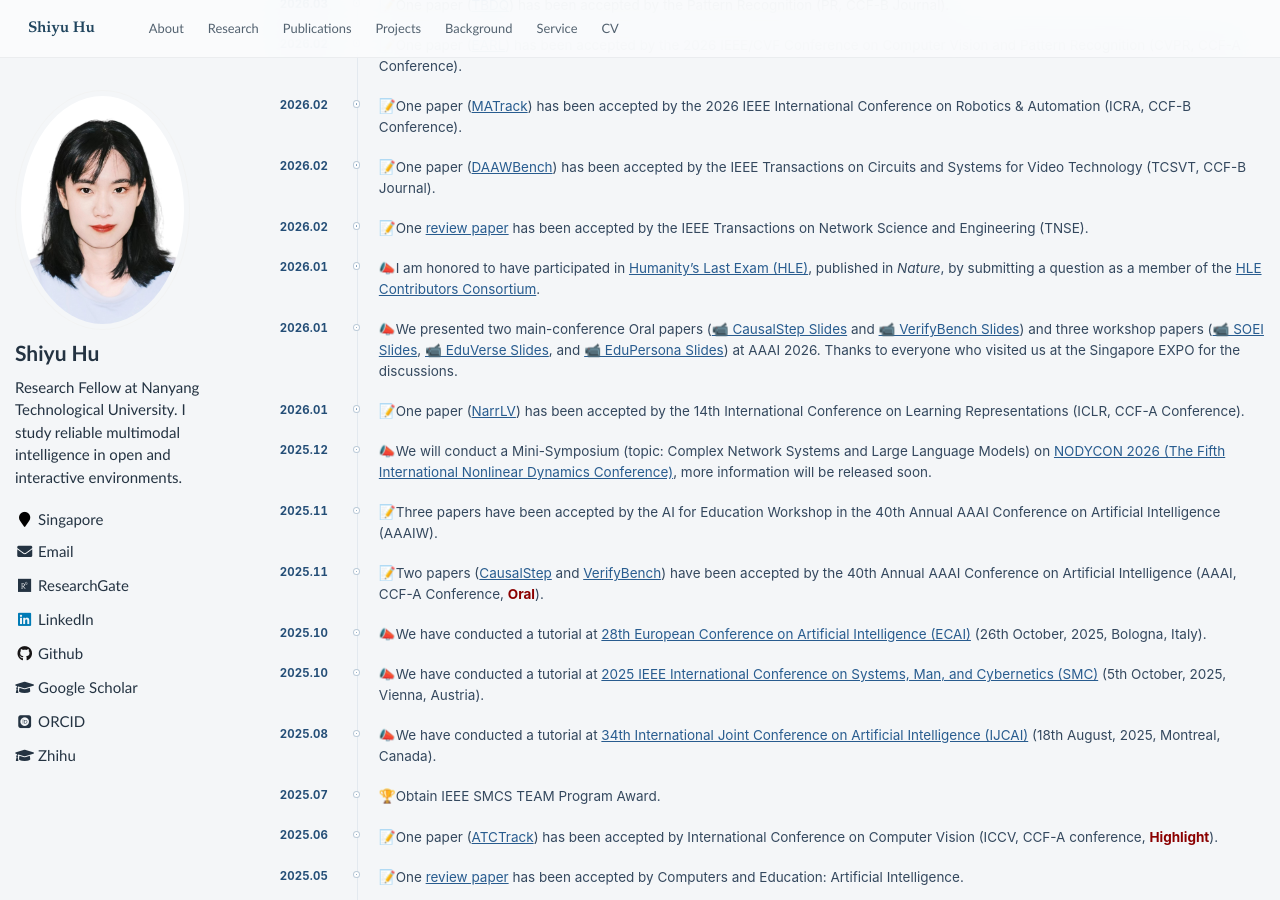
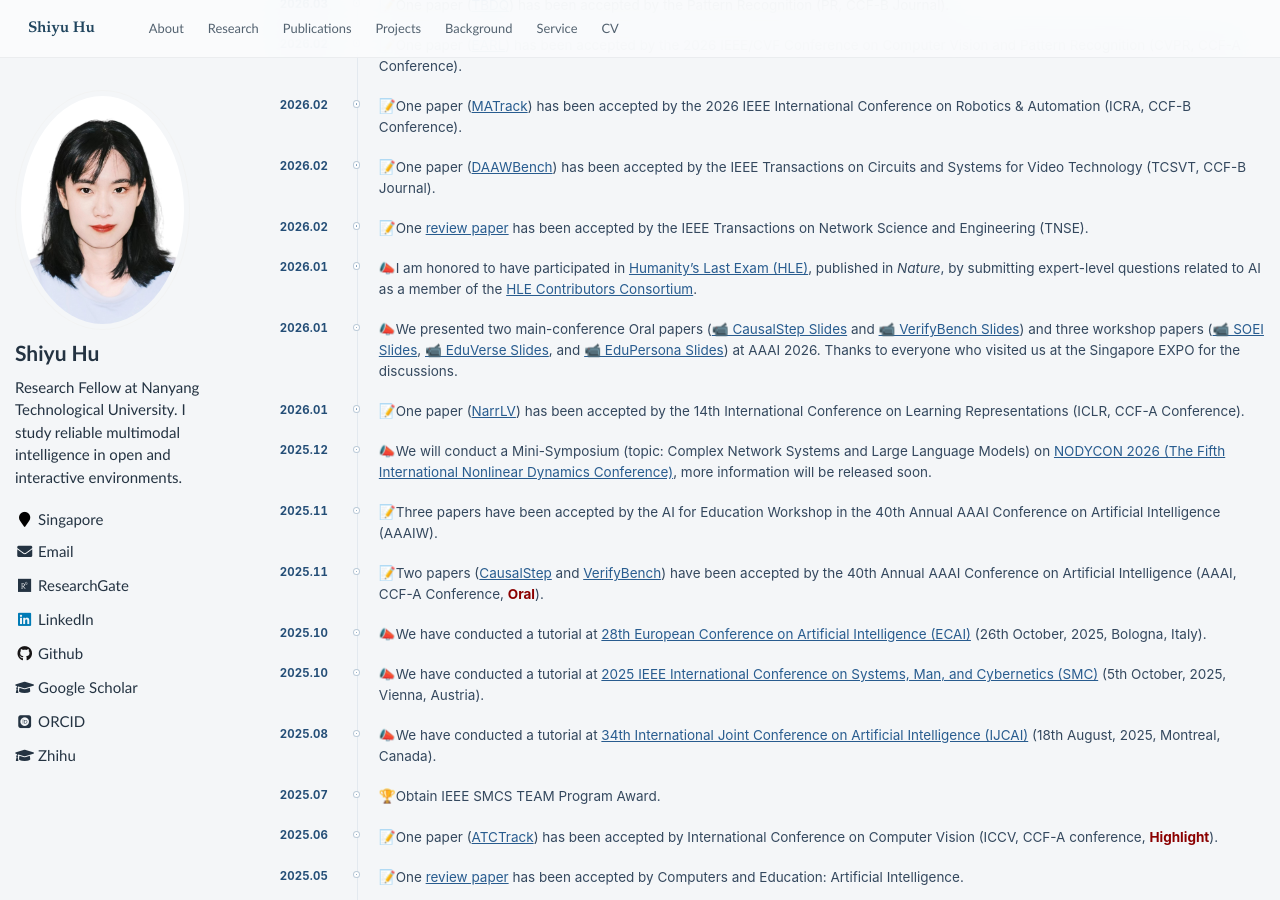
Before and after one commit to huuuuusy/huuuuusy.github.io, a Jekyll site: the page built from _pages/includes/news.md, in a window 1280 px wide and 900 px high, scrolled down 512 px. Built offline with Jekyll 4.4.1, drawn with Linux system fonts in a browser that asks for light colours; some web fonts are replaced; our own code applies the rules of GitHub Pages for plain Markdown files.

```diff
--- a/_pages/includes/news.md
+++ b/_pages/includes/news.md
@@ -24,7 +24,7 @@
 
 **2026.02** 📝One [review paper](https://huuuuusy.github.io/#TNSE26) has been accepted by the IEEE Transactions on Network Science and Engineering (TNSE).
 
-**2026.01** 📣I am honored to have participated in [Humanity's Last Exam (HLE)](https://www.nature.com/articles/s41586-025-09962-4), published in *Nature*, by submitting a question as a member of the [HLE Contributors Consortium](https://www.nature.com/articles/s41586-025-09962-4#group-3).
+**2026.01** 📣I am honored to have participated in [Humanity's Last Exam (HLE)](https://www.nature.com/articles/s41586-025-09962-4), published in *Nature*, by submitting expert-level questions related to AI as a member of the [HLE Contributors Consortium](https://www.nature.com/articles/s41586-025-09962-4#group-3).
 
 **2026.01** 📣We presented two main-conference Oral papers ([📹 CausalStep Slides](https://huuuuusy.github.io/files/CausalStep-Slides.pdf) and [📹 VerifyBench Slides](https://huuuuusy.github.io/files/VerifyBench-Slides.pdf)) and three workshop papers ([📹 SOEI Slides](https://huuuuusy.github.io/files/AAAI26-AI4Edu-SOEI-Slides.pdf), [📹 EduVerse Slides](https://huuuuusy.github.io/files/AAAI26-AI4Edu-EduVerse-Slides.pdf), and [📹 EduPersona Slides](https://huuuuusy.github.io/files/AAAI26-AI4Edu-EduPersona-Slides.pdf)) at AAAI 2026. Thanks to everyone who visited us at the Singapore EXPO for the discussions.
 
```
Also changed, not shown: _pages/includes/publications.md (+1 -1 lines).
